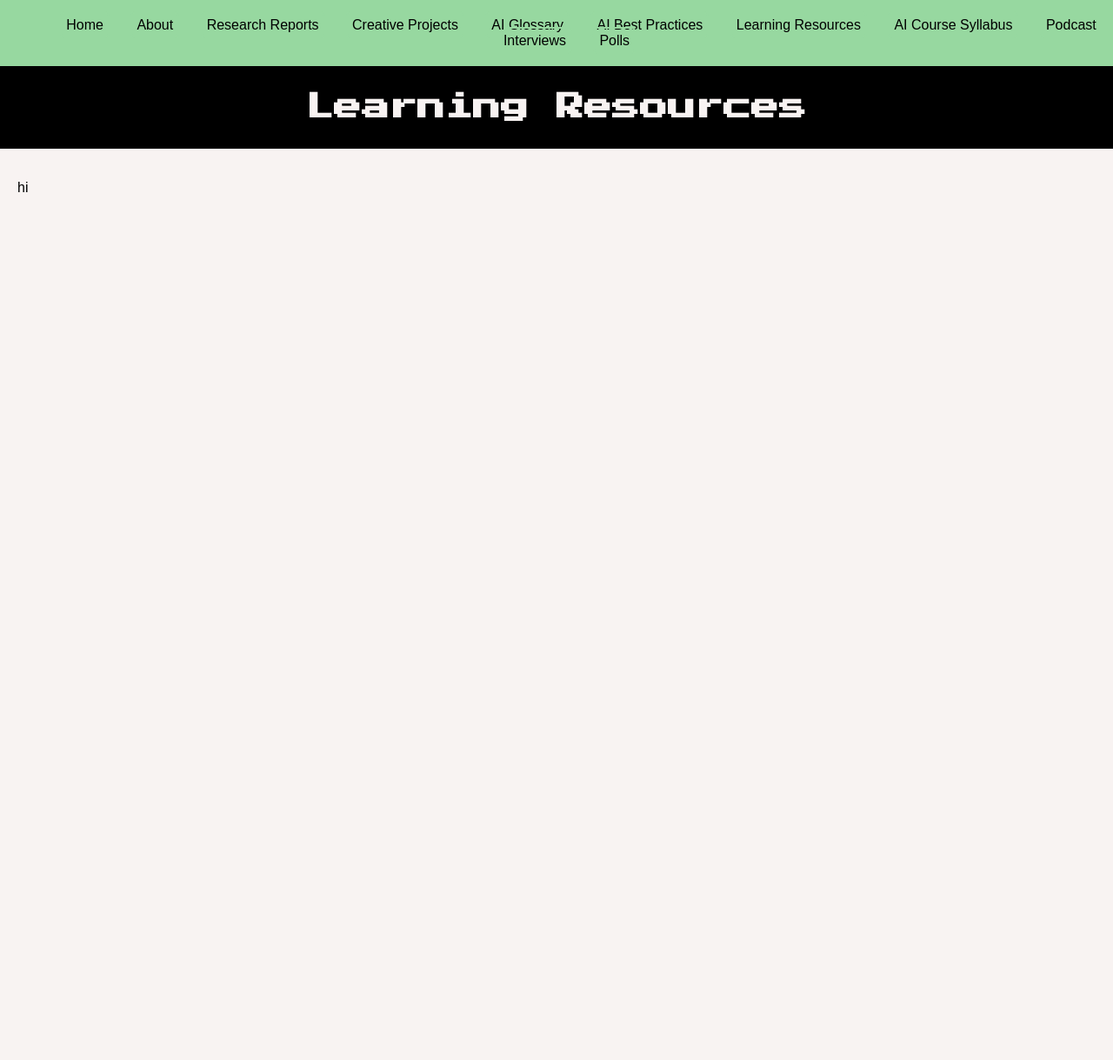
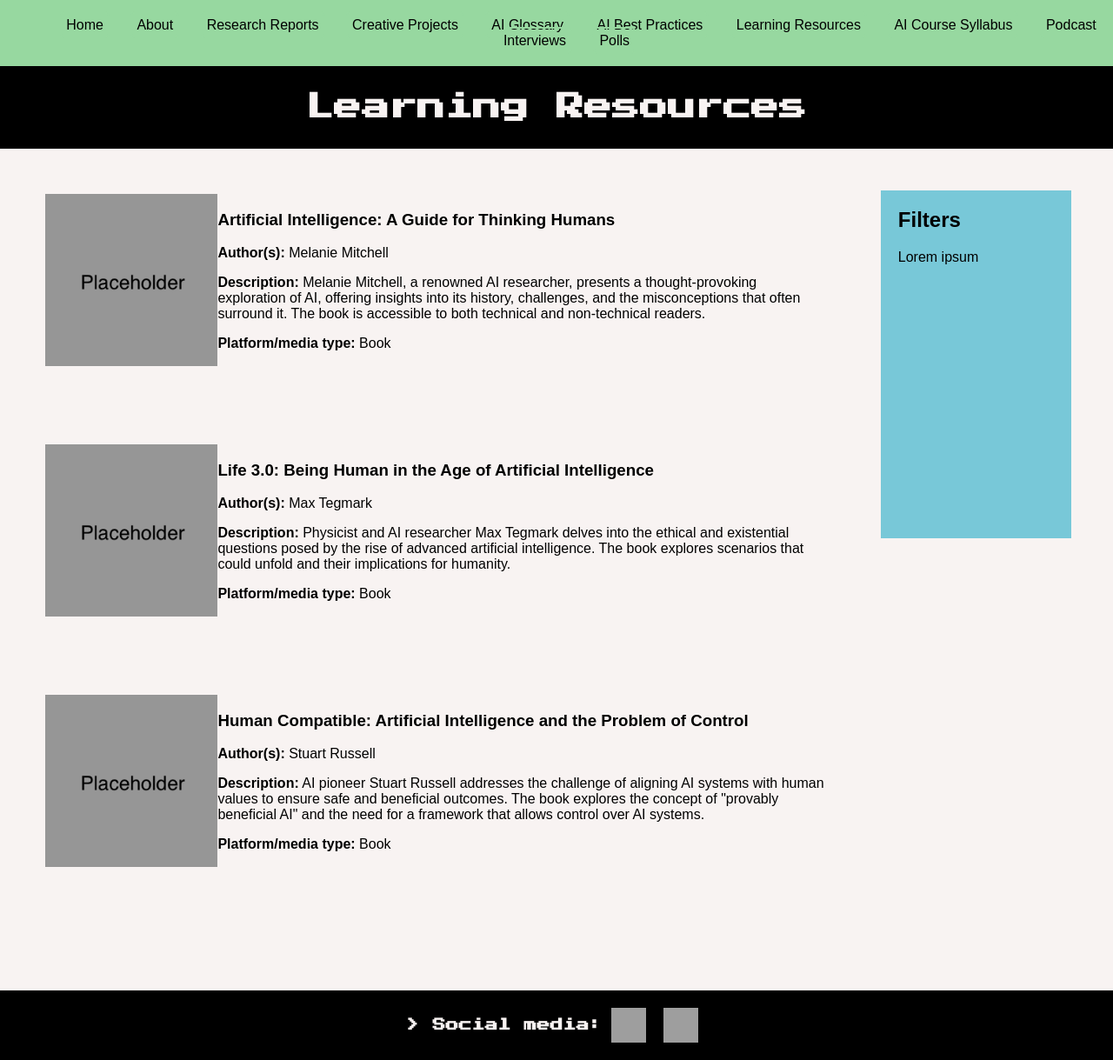
Before and after one commit to Joanne-Lee20/HDCC, a Flask app: page /resources in a window 1280 px wide. Shown: the whole page at 87% size. Run offline with Flask 3, Linux system fonts and the light colour scheme; grey boxes are pictures that could not be loaded.

Commit message:
create sample layout for resources page

```diff
--- a/app.py
+++ b/app.py
@@ -35,9 +35,15 @@ research_papers_content = [
 def research_papers():
     return render_template("research_papers.html", papers = research_papers_content)
 
+resources_content = []
+with open("static/resources.txt") as file:
+    lines = file.read()
+    resources_content = [entry.split('\n') for entry in lines.split('\n\n')]
+    resources_content = [entry for entry in resources_content if len(entry) != 1]
+
 @app.route('/resources')
 def resources():
-    return render_template("resources.html")
+    return render_template("resources.html", resources_content = resources_content)
 
 @app.route('/syllabus')
 def syllabus():
--- /dev/null
+++ b/static/css/resources.css
@@ -0,0 +1,19 @@
+.container {
+  display: grid;
+  grid-template-columns: 4fr 1fr;
+  gap: 2.5rem;
+  padding: 2rem;
+}
+
+section {
+  display: grid;
+  padding-bottom: 2.5rem;
+  grid-template-columns: 1fr 4fr;
+}
+
+aside {
+  background-color: #78c8d8;
+  margin: 1rem 1rem 0 0;
+  padding-left: 1.25rem;
+  max-height: 25rem;
+}
--- /dev/null
+++ b/static/resources.txt
@@ -0,0 +1,16 @@
+### Books ###
+
+Artificial Intelligence: A Guide for Thinking Humans
+Melanie Mitchell
+Melanie Mitchell, a renowned AI researcher, presents a thought-provoking exploration of AI, offering insights into its history, challenges, and the misconceptions that often surround it. The book is accessible to both technical and non-technical readers.
+Book
+
+Life 3.0: Being Human in the Age of Artificial Intelligence
+Max Tegmark
+Physicist and AI researcher Max Tegmark delves into the ethical and existential questions posed by the rise of advanced artificial intelligence. The book explores scenarios that could unfold and their implications for humanity.
+Book
+
+Human Compatible: Artificial Intelligence and the Problem of Control
+Stuart Russell
+AI pioneer Stuart Russell addresses the challenge of aligning AI systems with human values to ensure safe and beneficial outcomes. The book explores the concept of "provably beneficial AI" and the need for a framework that allows control over AI systems.
+Book
--- a/templates/resources.html
+++ b/templates/resources.html
@@ -3,11 +3,32 @@
 {% block title %}Learning Resources{% endblock %}
 
 {% block body %}
+<link rel="stylesheet" href="{{ url_for('static', filename='css/resources.css') }}">
+
 <header>
   <h1>Learning Resources</h1>
 </header>
 
-<main>
-  <p>hi</p>
-</main>
+<div class="container">
+  <main>
+    {% for resrc in resources_content %}
+    <section>
+      <article>
+        <img src="{{ url_for('static', filename='media/resources/placeholder.png') }}" style="height: 80%"/>
+      </article>
+      <article>
+        <h3>{{ resrc[0] }}</h3>
+        <p><b>Author(s):</b> {{ resrc[1] }}</p>
+        <p><b>Description:</b> {{ resrc[2] }}</p>
+        <p><b>Platform/media type:</b> {{ resrc[3] }}</p>
+      </article>
+    </section>
+    {% endfor %}
+  </main>
+
+  <aside>
+    <h2>Filters</h2>
+    <p>Lorem ipsum</p>
+  </aside>
+</div>
 {% endblock %}
```
Also changed, not shown: static/media/resources/placeholder.png (added).
